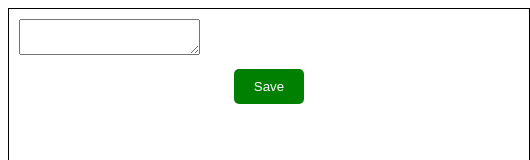
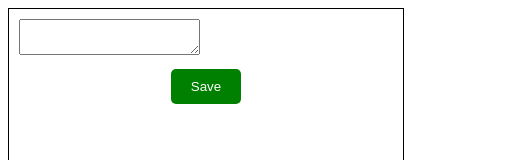
Before and after one commit to BearHumanS/note, a plain HTML site: page index.html in a window 390 px wide. Shown: the top 160 px of the page, 530 px wide, since content can reach past the window. Drawn offline with Linux system fonts and the light colour scheme.

Commit message:
first commit

```diff
--- a/index.html
+++ b/index.html
@@ -30,7 +30,7 @@
   <!-- End Script for IFDO -->
     <style>
       .notebook {
-        width: 500px;
+          width: 90%;
           height: 800px;
           border: 1px solid black;
           margin: 0 auto;
@@ -70,6 +70,11 @@
           border-radius: 5px;
           cursor: pointer;
         }
+        @media only screen and (max-width: 600px) {
+          .notebook {
+            width: 100%;
+          }
+        }
     </style>
     <title>간단한 웹 메모장</title>
 </head>
@@ -83,7 +88,6 @@
         const noteInput = document.querySelector('#noteInput');
         const btnSave = document.querySelector('.btnSave');
         const noteList = document.querySelector('#noteList');
-
 btnSave.addEventListener('click', function() {
   const notes = JSON.parse(localStorage.getItem('notes')) || [];
   notes.push(noteInput.value);
```
Lines whose indentation alone changed are shown as unchanged.
